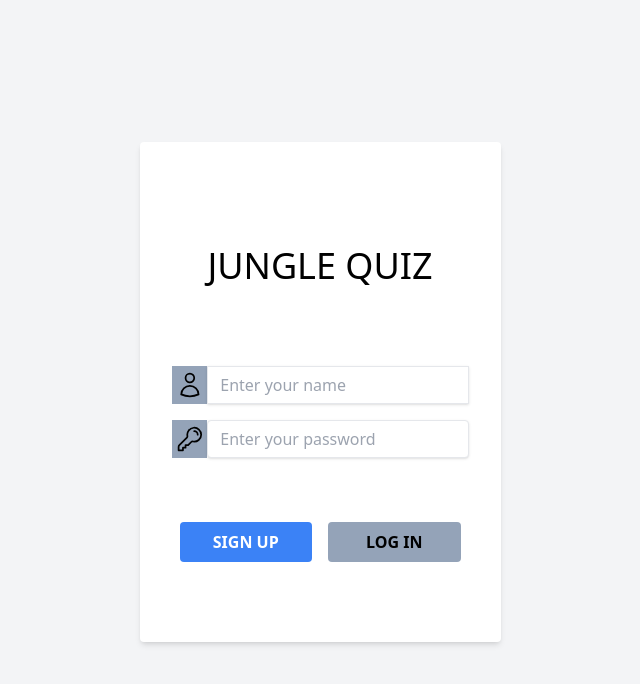
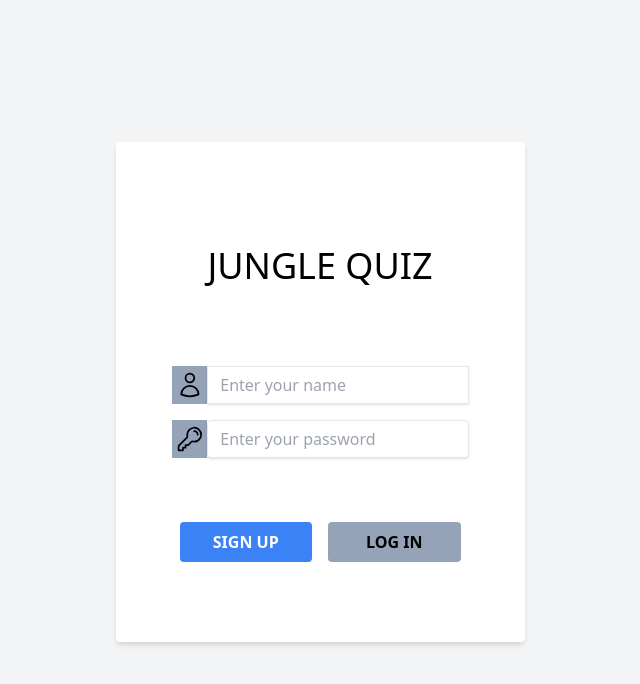
Before and after one commit to Jungle-Quiz/jungle-quiz, a Flask app: template templates/login.html in a window 1280 px wide. Shown: the top 684 px of the page, without its empty margins (320-960 px from the left). Run offline with Flask 3, Linux system fonts and the light colour scheme; the template is opened without the code that fills it, so the values that code supplies are empty; some libraries are stand-ins or nearby versions.

Commit message:
login page

```diff
--- a/templates/login.html
+++ b/templates/login.html
@@ -10,7 +10,7 @@
 
 <body class="bg-gray-100 h-screen">
     <div class="container mx-auto px-4 h-full flex justify-center items-center">
-        <div class="abc bg-white shadow-md rounded px-8 pt-6 pb-8 mb-4 flex flex-col">
+        <div class="bg-white shadow-md rounded px-14 pt-6 pb-8 mb-4 flex flex-col">
             <h1 class="text-center py-20 text-4xl">JUNGLE QUIZ</h1>
             <div class="mb-4 flex">
                 <svg xmlns="http://www.w3.org/2000/svg" fill="none" viewBox="0 0 24 24" stroke-width="1.5"
```
